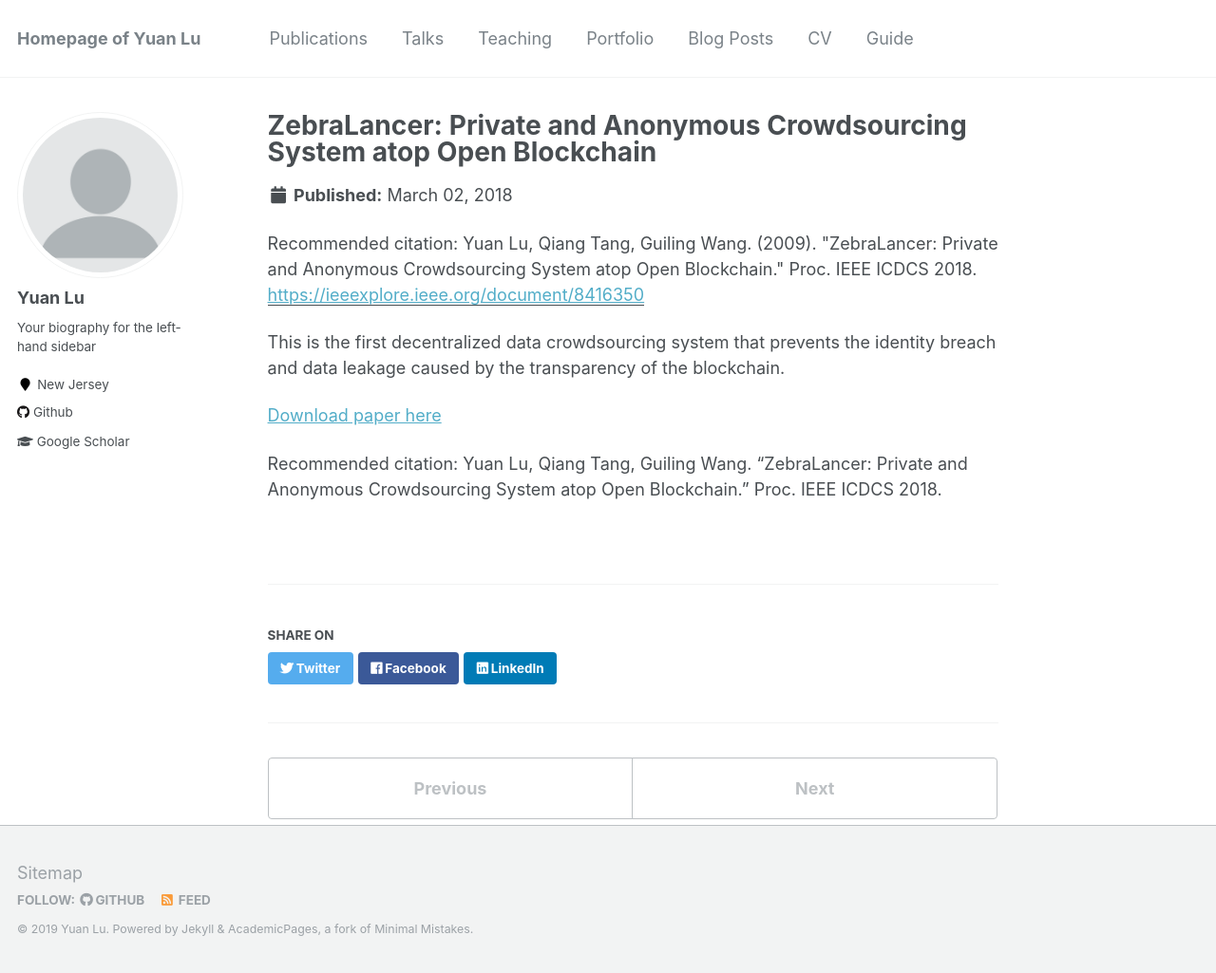
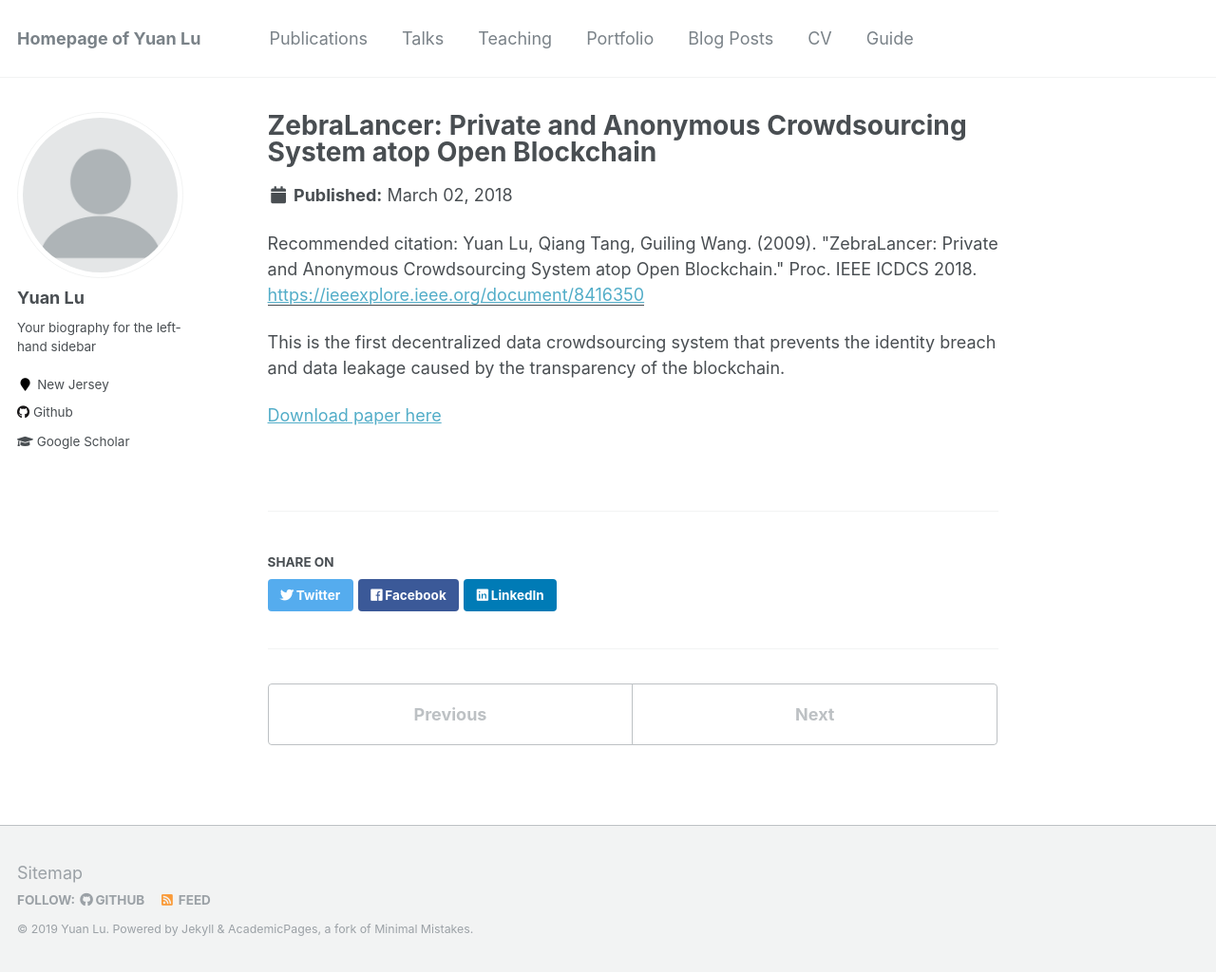
Before and after one commit to yylluu/yylluu.github.io, a Jekyll site: the page built from _publications/2009-10-01-paper-title-number-1.md, in a window 1280 px wide and 1025 px high. Shown: the whole window at 95% size. Built offline with Jekyll 4.4.1, drawn with Linux system fonts in a browser that asks for light colours.

Commit message:
Update 2009-10-01-paper-title-number-1.md

```diff
--- a/_publications/2009-10-01-paper-title-number-1.md
+++ b/_publications/2009-10-01-paper-title-number-1.md
@@ -10,5 +10,3 @@ citation: 'Yuan Lu, Qiang Tang, Guiling Wang. (2009). &quot;ZebraLancer: Private
 This is the first decentralized data crowdsourcing system that prevents the identity breach and data leakage caused by the transparency of the blockchain.
 
 [Download paper here](http://academicpages.github.io/files/paper1.pdf)
-
-Recommended citation: Yuan Lu, Qiang Tang, Guiling Wang. "ZebraLancer: Private and Anonymous Crowdsourcing System atop Open Blockchain." Proc. IEEE ICDCS 2018.
```
